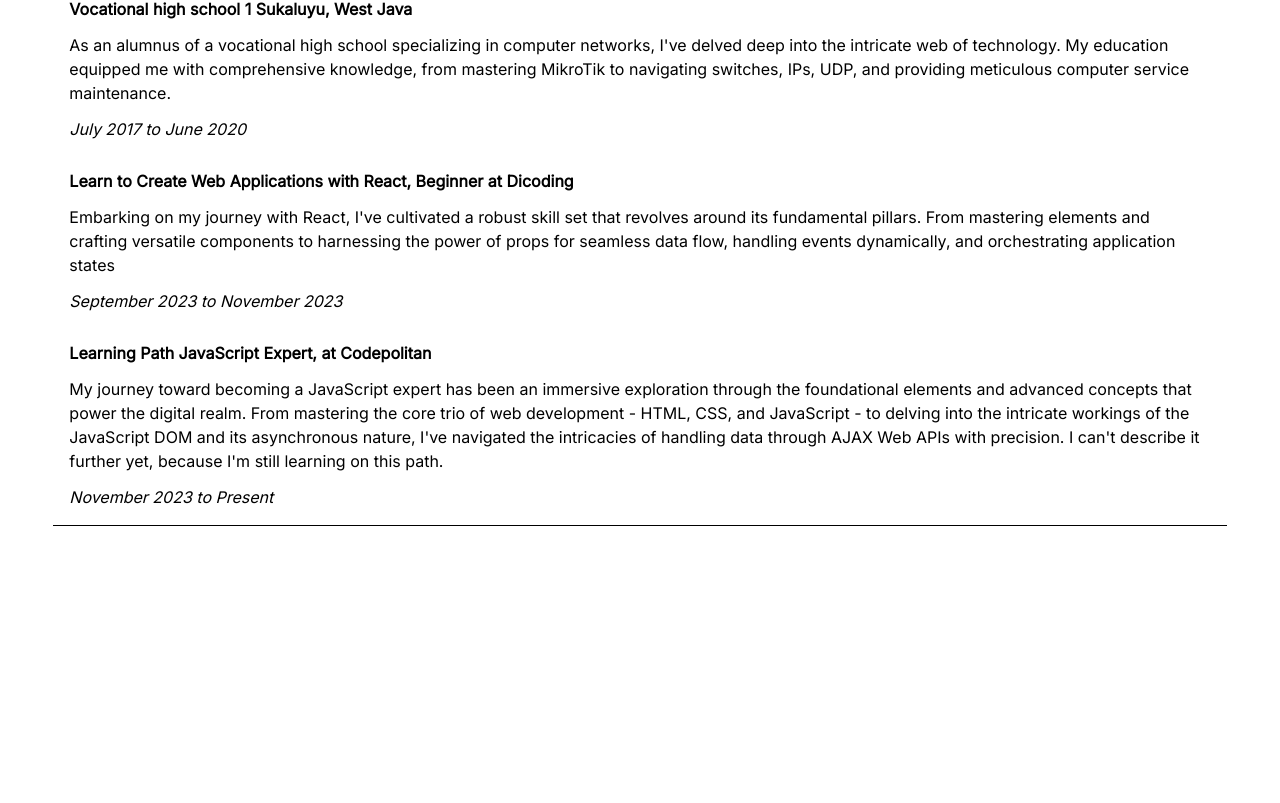
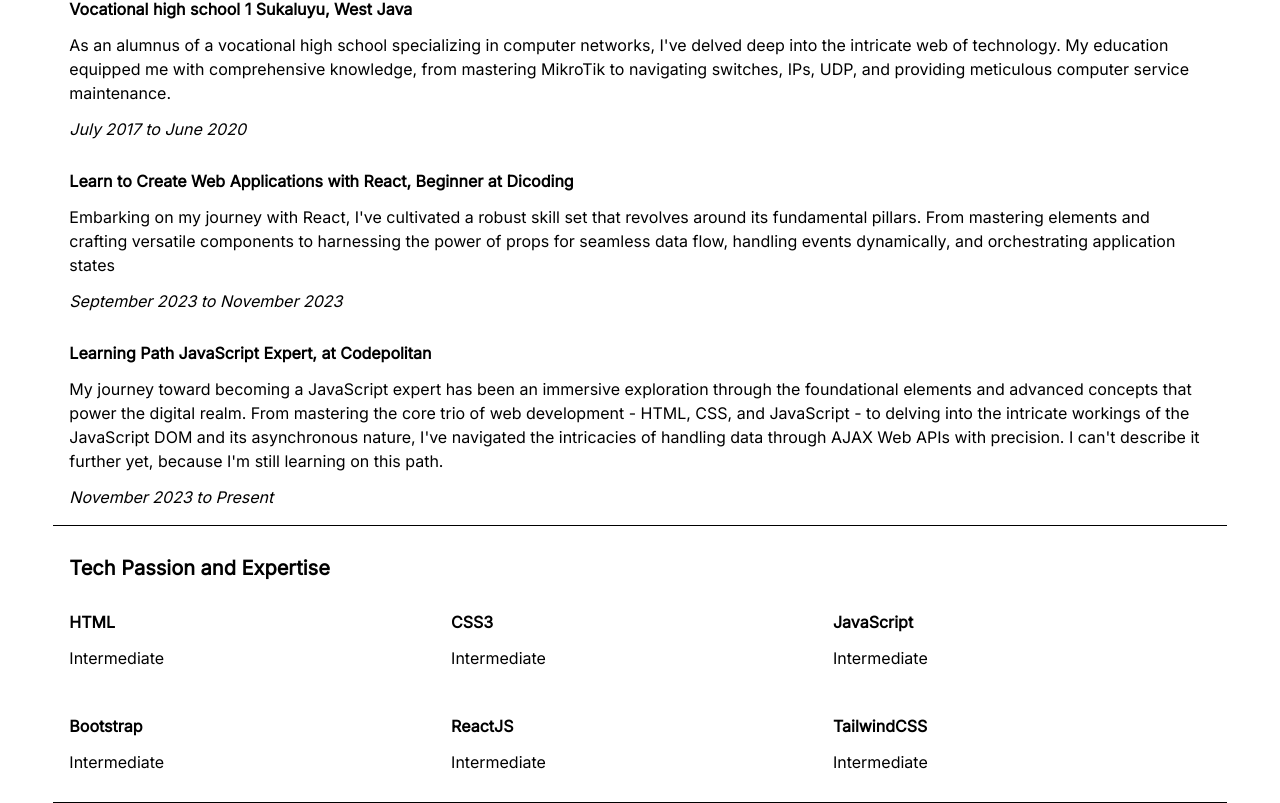
Before and after one commit to mitsuya-creator/Profile, a React (Vite) app: page /curriculum-vitae in a window 1280 px wide. Shown: the part 329-1132 px from the top of the page. Before the commit the page ends 855 px from the top, so only its background shows below. Built offline with nearby package versions, Linux system fonts and the light colour scheme.

Commit message:
Reformat: reformat cv components

```diff
--- a/src/components/curiculumVitae.jsx
+++ b/src/components/curiculumVitae.jsx
@@ -1,6 +1,6 @@
 import React from "react"
 import profile from "@/assets/profile.png"
-import {educationData} from "@/utils/profileData"
+import {educationData,skillSet} from "@/utils/profileData"
 
 function CurriculumVitae(){
     return(
@@ -9,7 +9,7 @@ function CurriculumVitae(){
                 <div className="rounded-full overflow-hidden">
                     <img src={profile} alt="profile-image" width={100} />
                 </div>
-                <div>
+                <div className="ms-5 text-base md:ms-0 md:w-1/2">
                     <h1 className="text-2xl font-bold">Jujun Junaedi</h1>
                     <p className="flex flex-col">
                         <span>Cianjur, 11 July 2001</span>
@@ -24,6 +24,12 @@ function CurriculumVitae(){
             <section className="w-11/12 flex flex-col mt-3 border-b p-4 border-black">
                 <h2 className="text-xl font-bold">Educational Background</h2>
                 {educationData.map(data => <LisContent key={data.id} title={data.title} description={data.description} years={data.years}/>)}
+            </section>
+            <section className="w-11/12 flex flex-col mt-3 border-b p-4 border-black">
+                <h2 className="text-xl font-bold">Tech Passion and Expertise</h2>
+                <div className="grid grid-cols-2 gap-1 sm:grid-cols-3">
+                    {skillSet.map(data => <LisContent key={data.name} title={data.name} description={data.status}/>)}
+                </div>
             </section>
         </div>
     )
```
